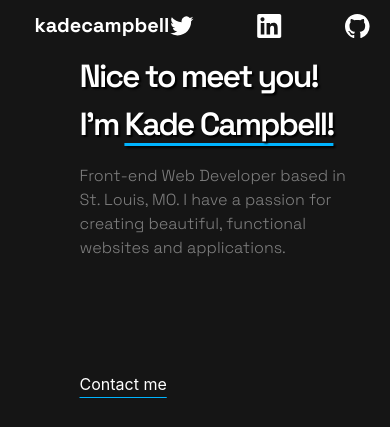
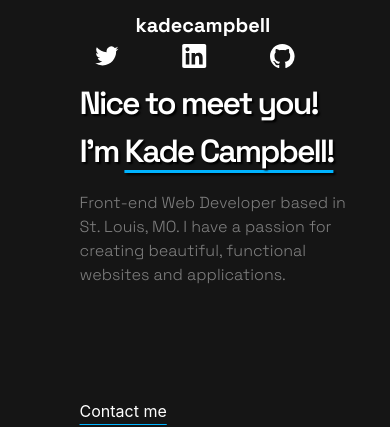
Before and after one commit to KCampbell22/portfolio-5, a website with bundled scripts: page index.html in a window 390 px wide. Shown: the top 427 px of the page. Built offline with nearby package versions, Linux system fonts and the light colour scheme; a script that the page names is missing.

Commit message:
fix mobile nav

```diff
--- a/style.css
+++ b/style.css
@@ -484,6 +484,9 @@ footer section{
         margin-left: 0 !important;
         margin-bottom: 3rem;
     }
+    .navbar{
+        flex-direction: column;
+    }
 }
 
 
@@ -557,7 +560,7 @@ input[type="text"], input[type="email"]{
         width: 15ch;
     }
     nav{
-        flex-direction: column !important;
+
     }
 
 
```
